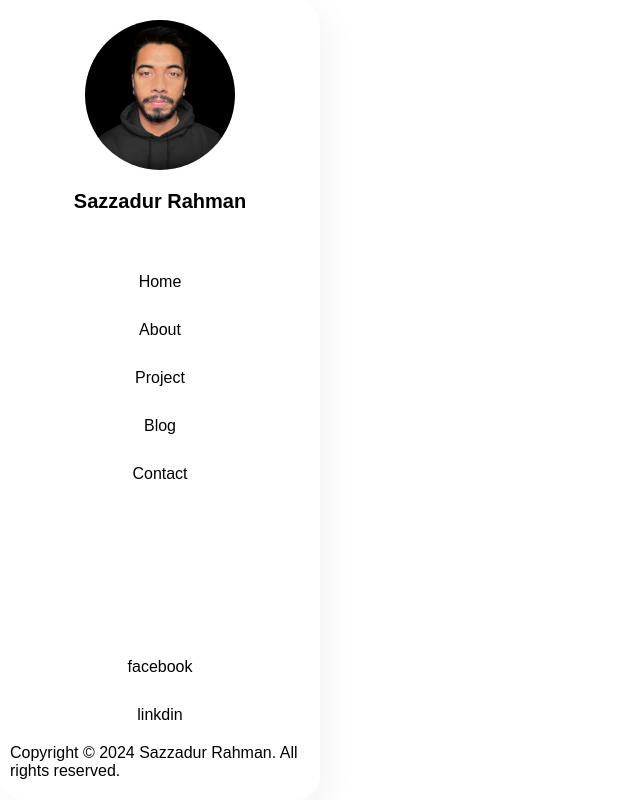
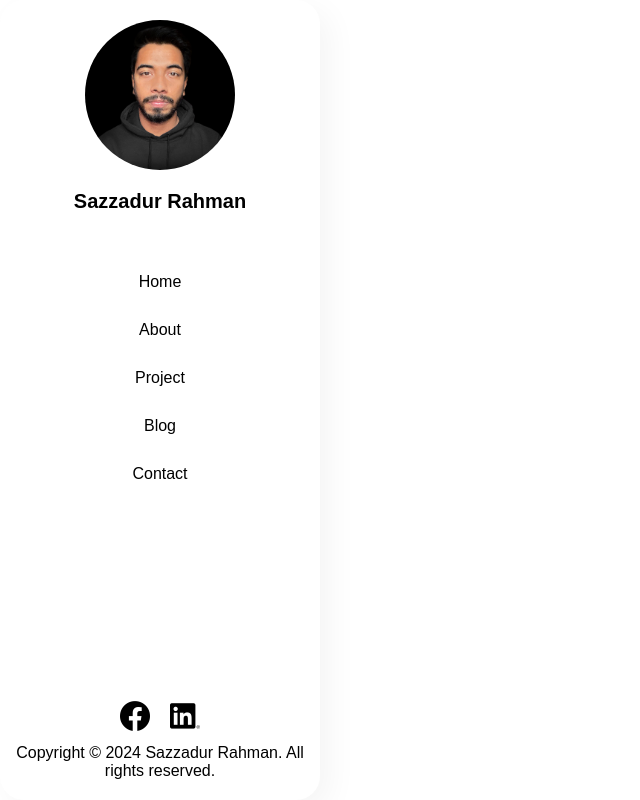
Before and after one commit to sazid-coder/my_first_git_project, a plain HTML site: page index.html in a window 1280 px wide. Shown: the whole page, without its empty margins (0-640 px from the left). Drawn offline with nearby package versions, Linux system fonts and the light colour scheme.

Commit message:
side menu done

```diff
--- a/index.html
+++ b/index.html
@@ -7,6 +7,7 @@
 
     <title>Document</title>
     <link rel="stylesheet" href="style.css">
+    <link rel='stylesheet' href='https://cdn-uicons.flaticon.com/2.4.2/uicons-brands/css/uicons-brands.css'>
 </head>
 <body>
     <header id="menu">
@@ -17,7 +18,7 @@
             <h4 class="name">Sazzadur Rahman</h4>
         </div>
         <nav>
-            <ul>
+            <ul class="menu">
                 <li><a href="#">Home</a></li>
                 <li><a href="#">About</a></li>
                 <li><a href="#">Project</a></li>
@@ -26,10 +27,10 @@
             </ul>
         </nav>
         <div class="nav_bottom">
-            <div class="social_icon">
-                <ul>
-                    <li><a href="#">facebook</a></li>
-                    <li><a href="#">linkdin</a></li>
+            <div class="icon_div">
+                <ul class="social_icon">
+                    <li><a href="#"><i class="fi fi-brands-facebook"></i></a></li>
+                    <li><a href="#"><i class="fi fi-brands-linkedin"></i></a></li>
                 </ul>
             </div>
             <div class="copywrite">
--- a/style.css
+++ b/style.css
@@ -31,20 +31,20 @@ ul{
     font-size: 20px;
 
 }
-#menu ul{
+.menu{
     list-style: none;
     margin: 0 auto;
     padding-top: 50px;
 
 }
-#menu ul li{
+.menu li{
     text-align: center;
     padding:10px 0px;
     width: 80%;
     margin:0 auto;
     margin-bottom: 10px;
 }
-#menu ul li a{
+.menu li a{
     text-decoration: none;
     color: black;
 
@@ -61,3 +61,30 @@ ul{
     padding:20px 10px;
 
 }
+.icon_div{
+    width: 100%;
+    height: 50px;
+    display: flex;
+    justify-content: center;
+    align-items: center;
+}
+.icon_div ul li{
+    float: left;
+}
+.icon_div ul li a{
+    text-decoration: none;
+    font-size: 30px;
+    color:black;
+    margin:10px;
+}
+
+.social_icon{
+    list-style: none;
+
+
+}
+
+.copywrite p{
+    text-align: center;
+
+}
```
